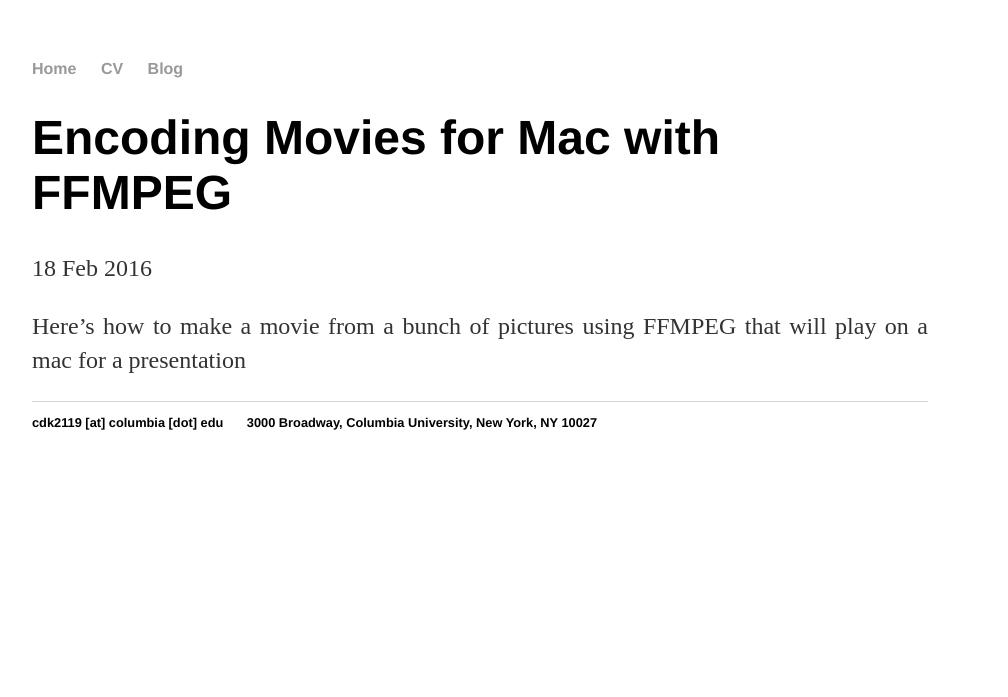
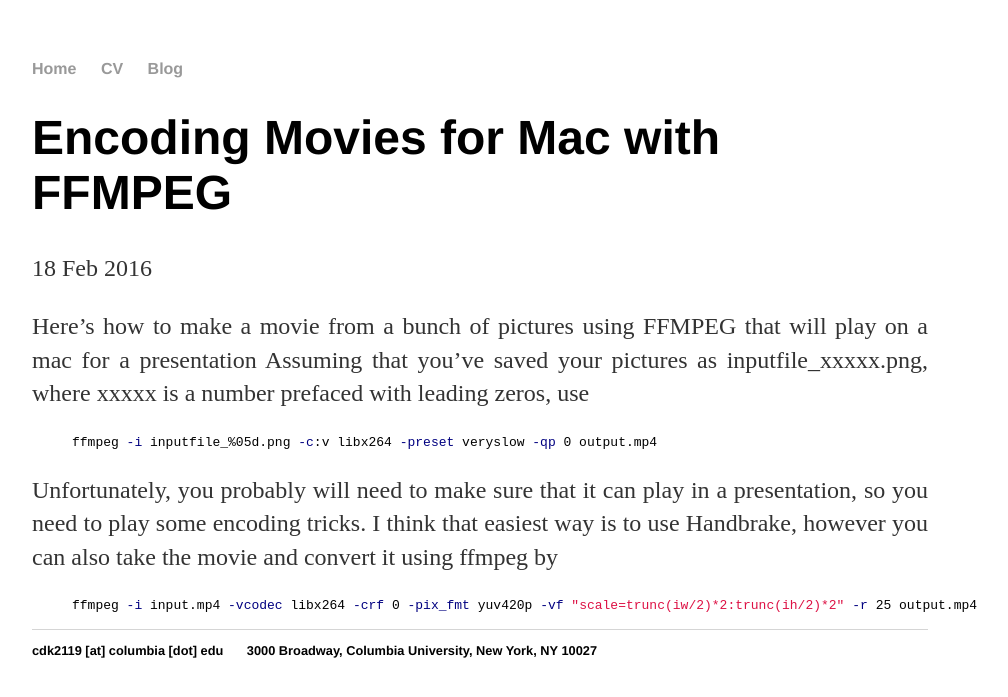
Before and after one commit to ckinzthompson/ckinzthompson.github.io, a Jekyll site: the page built from _posts/2016-02-19-FFMPEG-movies-rendering-mac.md, in a window 1280 px wide. Shown: the top 697 px of the page, without its empty margins (160-1168 px from the left). Built offline with Jekyll 4.4.1, drawn with Linux system fonts in a browser that asks for light colours.

Commit message:
ffmpeg post

```diff
--- a/_posts/2016-02-19-FFMPEG-movies-rendering-mac.md
+++ b/_posts/2016-02-19-FFMPEG-movies-rendering-mac.md
@@ -5,3 +5,14 @@
 ---
 
 Here's how to make a movie from a bunch of pictures using FFMPEG that will play on a mac for a presentation
+Assuming that you've saved your pictures as inputfile_xxxxx.png, where xxxxx is a number prefaced with leading zeros, use
+{% highlight bash %}
+ffmpeg -i inputfile_%05d.png -c:v libx264 -preset veryslow -qp 0 output.mp4
+{% endhighlight %}
+
+Unfortunately, you probably will need to make sure that it can play in a presentation, so you need to play some encoding tricks.
+I think that easiest way is to use Handbrake, however you can also take the movie and convert it using ffmpeg by
+
+{% highlight bash %}
+ffmpeg -i input.mp4 -vcodec libx264 -crf 0 -pix_fmt yuv420p -vf "scale=trunc(iw/2)*2:trunc(ih/2)*2" -r 25 output.mp4
+{% endhighlight %}
```
